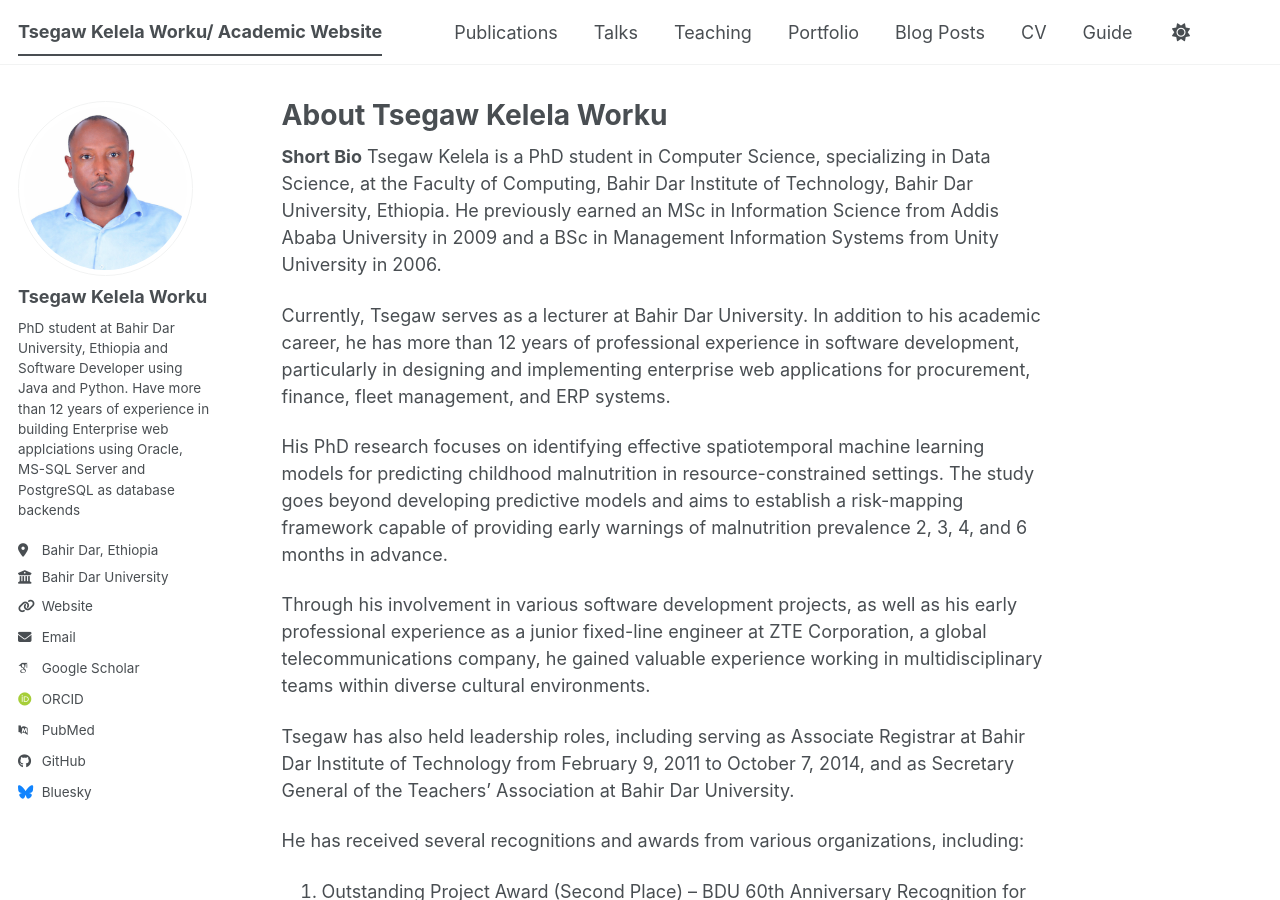
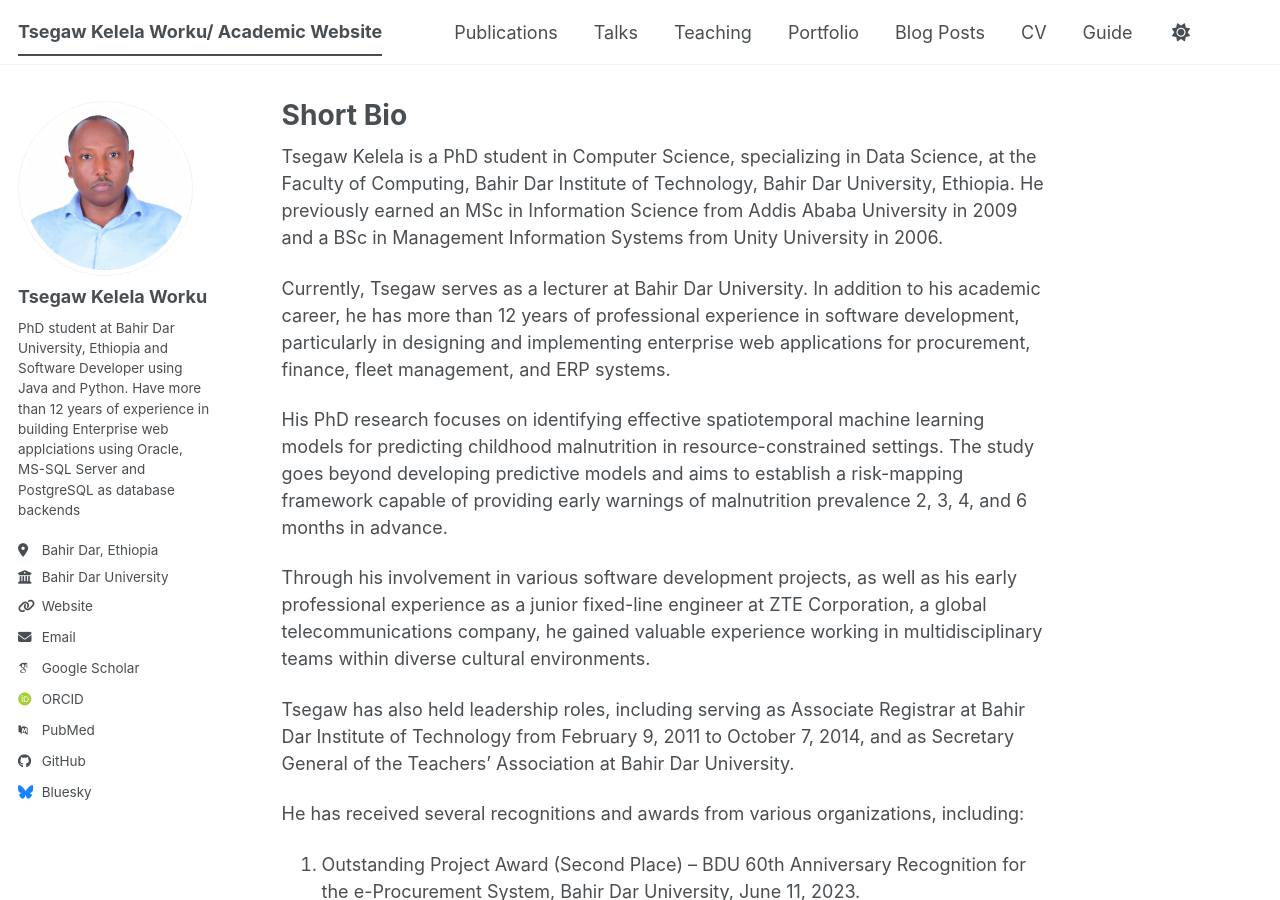
Before and after one commit to tsegaw-DS/tsegaw-DS.github.io, a Jekyll site: the page built from _pages/about.md, in a window 1280 px wide and 900 px high. Built offline with Jekyll 4.4.1, drawn with Linux system fonts in a browser that asks for light colours; some web fonts are replaced; a script bundle is joined from its source files by our own code; library files that are not in the unit come from our copies.

Commit message:
Update about.md

```diff
--- a/_pages/about.md
+++ b/_pages/about.md
@@ -1,12 +1,12 @@
 ---
 permalink: /
-title: "About Tsegaw Kelela Worku"
+title: "Short Bio"
 author_profile: true
 redirect_from:
   - /about/
   - /about.html
 ---
-**Short Bio**
+
 Tsegaw Kelela is a PhD student in Computer Science, specializing in Data Science, at the Faculty of Computing, Bahir Dar Institute of Technology, Bahir Dar University, Ethiopia. He previously earned an MSc in Information Science from Addis Ababa University in 2009 and a BSc in Management Information Systems from Unity University in 2006.
 
 Currently, Tsegaw serves as a lecturer at Bahir Dar University. In addition to his academic career, he has more than 12 years of professional experience in software development, particularly in designing and implementing enterprise web applications for procurement, finance, fleet management, and ERP systems.
```
